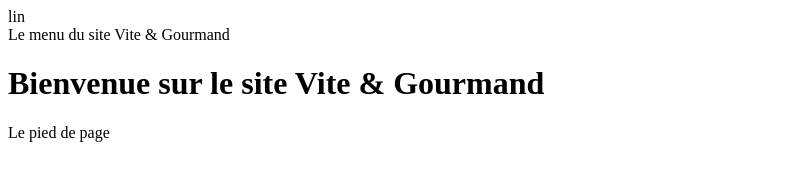
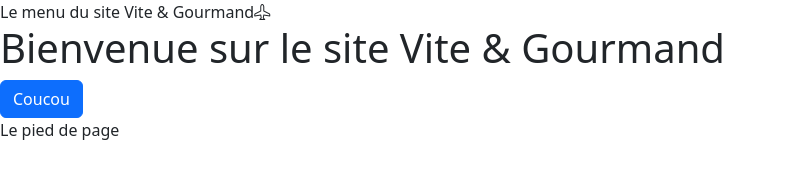
Before and after one commit to Nosheene/Vite---Gourmand, a website with bundled scripts: page index.html in a window 1280 px wide. Shown: the whole page, without its empty margins (0-785 px from the left). Built offline with nearby package versions, Linux system fonts and the light colour scheme; files whose address does not match are found by name.

Commit message:
install bootstrap

```diff
--- a/index.html
+++ b/index.html
@@ -4,12 +4,12 @@
     <meta charset="UTF-8">
     <meta name="viewport" content="width=device-width, initial-scale=1.0">
 
-    lin
-
+    <link rel="stylesheet" href="node_modules/bootstrap/dist/css/bootstrap.min.css">
+<link rel="stylesheet" href="node_modules/bootstrap-icons/font/bootstrap-icons.css">
     <title>Document</title>
 </head>
 <body>
-<header>Le menu du site Vite & Gourmand</header>
+<header>Le menu du site Vite & Gourmand<i class="bi bi-airplane"></i></header>
 
     <main id="main-page">
         <!-- Main content goes here -->
@@ -18,5 +18,6 @@
 <footer>Le pied de page</footer>
 
 <script type="module" src="./Router/router.js"></script>
+<script src="node_modules/bootstrap/dist/js/bootstrap.bundle.min.js"></script>
 </body>
 </html>
--- a/package.json
+++ b/package.json
@@ -1,5 +1,6 @@
 {
   "dependencies": {
-    "bootstrap": "^5.3.8"
+    "bootstrap": "^5.3.8",
+    "bootstrap-icons": "^1.13.1"
   }
 }
--- a/pages/home.html
+++ b/pages/home.html
@@ -1 +1,2 @@
 <h1>Bienvenue sur le site Vite & Gourmand</h1>
+<button class="btn btn-primary">Coucou</button>
```
Also changed, not shown: 1 other file.
